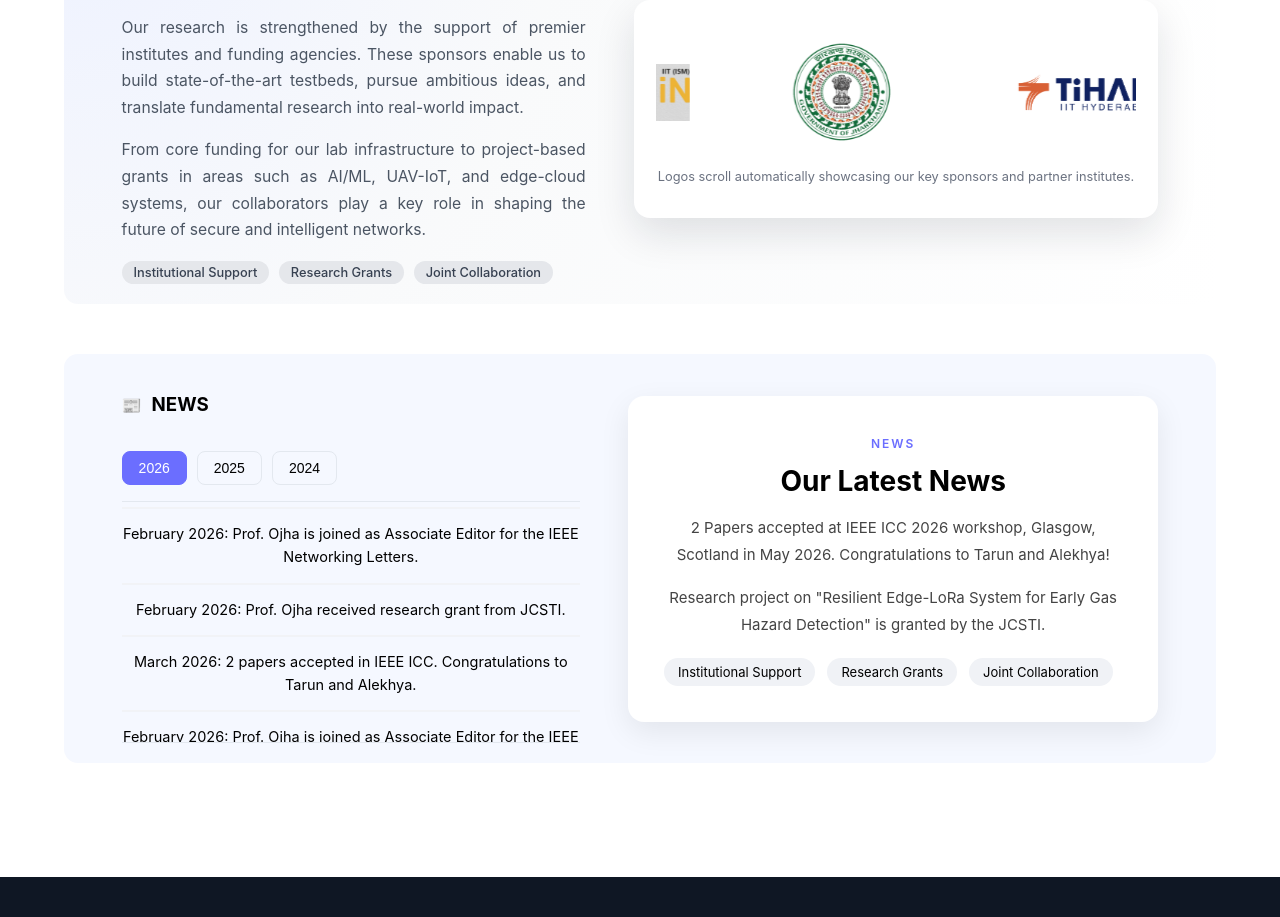
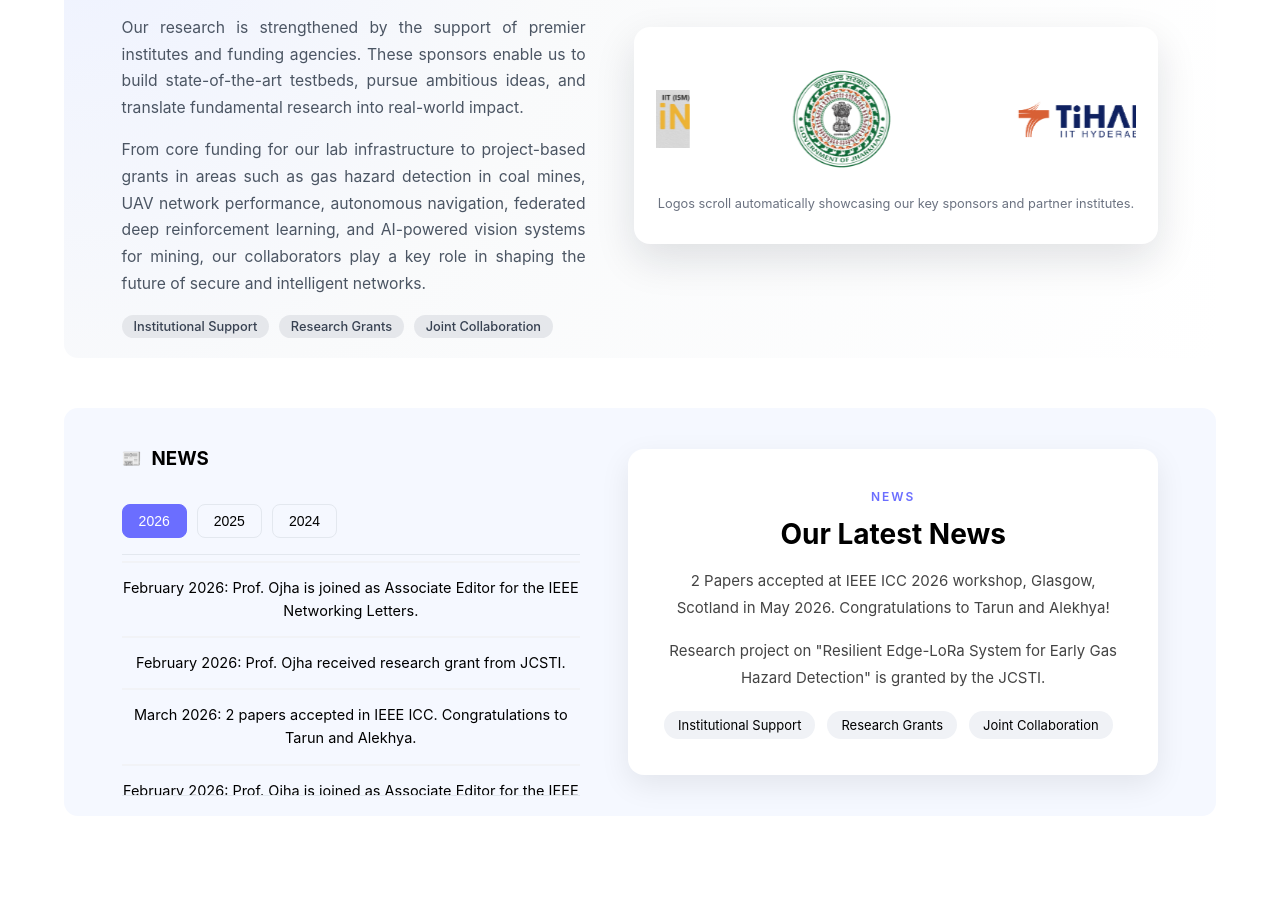
Before and after one commit to cosinelab-iitism/cosinelab-iitism.github.io, a React (Create React App) app: page / in a window 1280 px wide. Shown: the part 1701-2618 px from the top of the page. Built offline with nearby package versions, Linux system fonts and the light colour scheme.

Commit message:
Our Sponsors & Collaborators

```diff
--- a/src/components/Sponsors.js
+++ b/src/components/Sponsors.js
@@ -30,7 +30,9 @@ export default function Sponsors() {
           </p>
           <p className="sponsors-text">
             From core funding for our lab infrastructure to project-based grants
-            in areas such as AI/ML, UAV-IoT, and edge-cloud systems, our
+            in areas such as gas hazard detection in coal mines, UAV network
+            performance, autonomous navigation, federated deep reinforcement
+            learning, and AI-powered vision systems for mining, our
             collaborators play a key role in shaping the future of secure and
             intelligent networks.
           </p>
```
